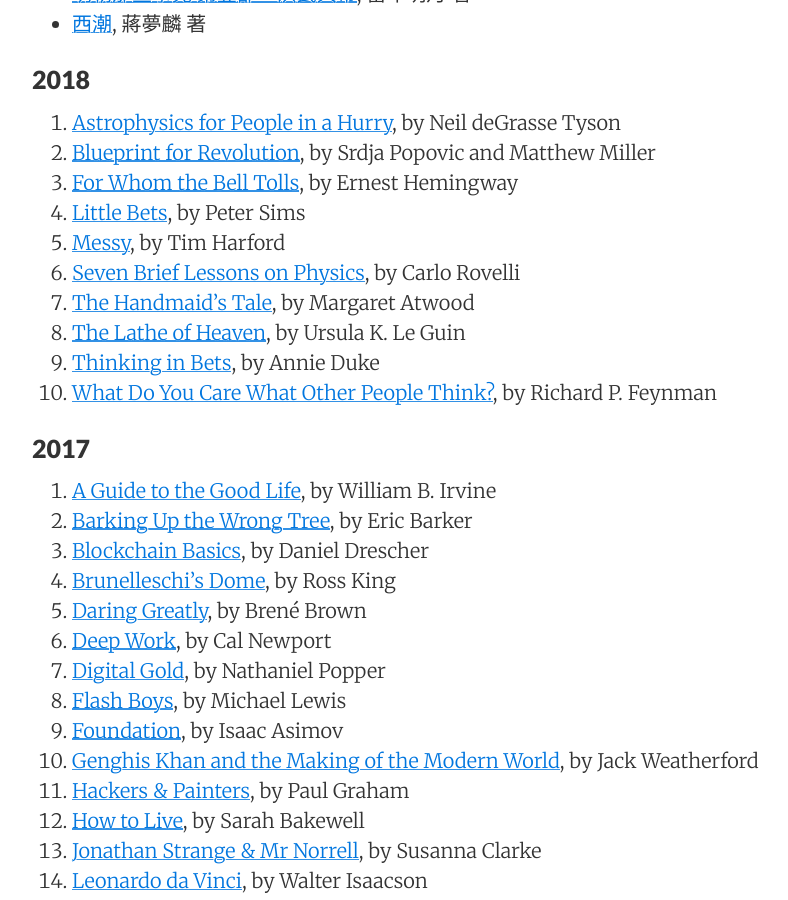
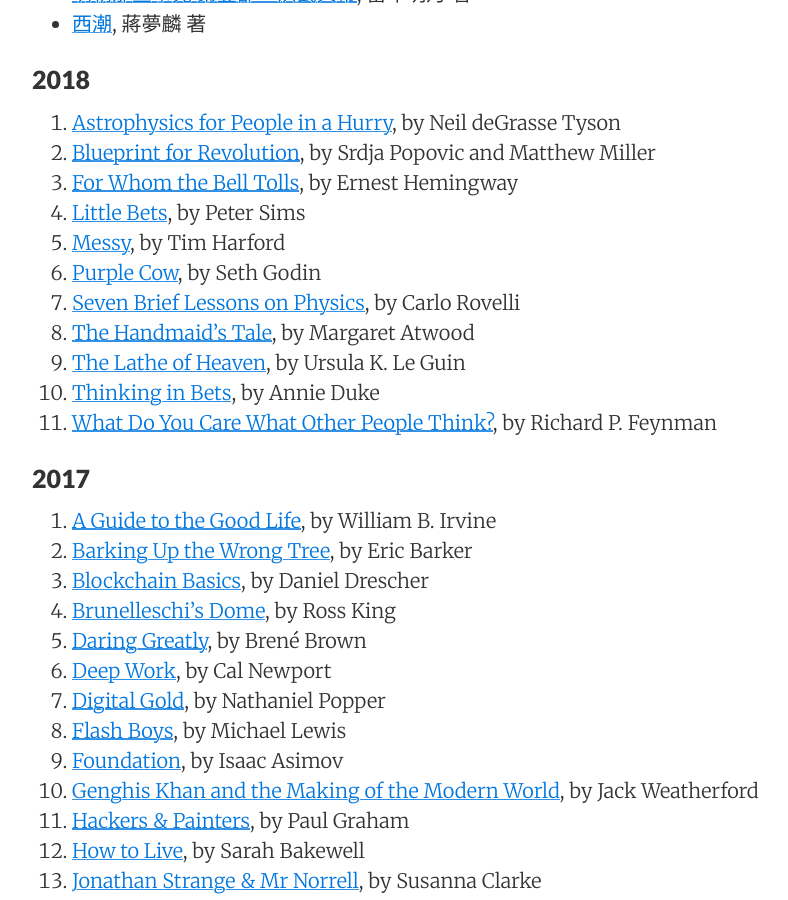
Before and after one commit to sewardlee337/sewardlee337.github.io, a Jekyll site: the page built from readinglist.md, in a window 1280 px wide and 900 px high, scrolled down 470 px. Shown: the whole window, without its empty margins (188-976 px from the left). Built offline with Jekyll 4.4.1, drawn with Linux system fonts in a browser that asks for light colours; nearby versions of some CDN libraries.

Commit message:
Update reading list

```diff
--- a/readinglist.md
+++ b/readinglist.md
@@ -24,6 +24,7 @@ _"My alma mater was books, a good library... I could spend the rest of my life r
 1. [For Whom the Bell Tolls](http://amzn.to/2CjHAGc), by Ernest Hemingway
 1. [Little Bets](http://amzn.to/2BObOzX), by Peter Sims
 1. [Messy](http://amzn.to/2sRnL4V), by Tim Harford
+1. [Purple Cow](http://amzn.to/2FJagao), by Seth Godin
 1. [Seven Brief Lessons on Physics](http://amzn.to/2HIJakn), by Carlo Rovelli
 1. [The Handmaid's Tale](http://amzn.to/2EN9njX), by Margaret Atwood
 1. [The Lathe of Heaven](http://amzn.to/2CHHKmi), by Ursula K. Le Guin
```
